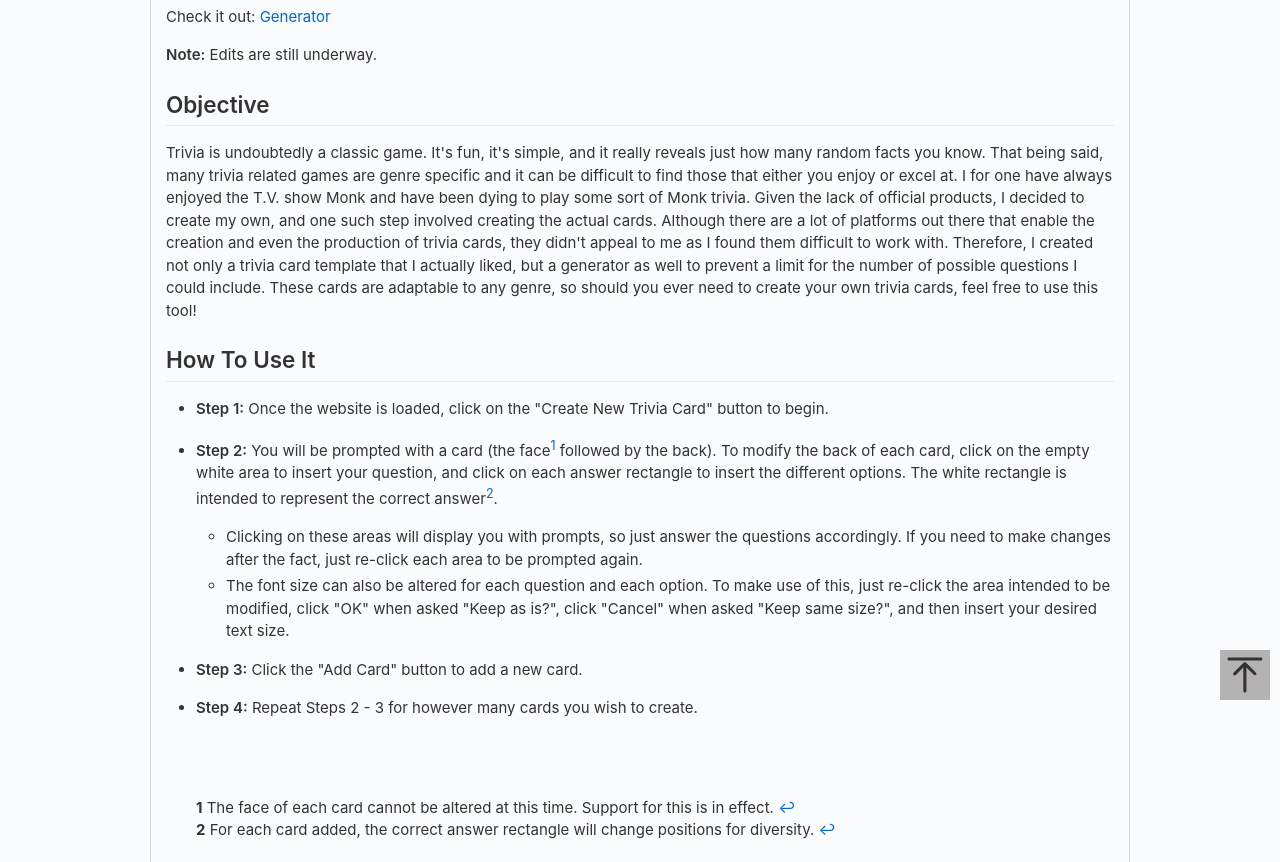
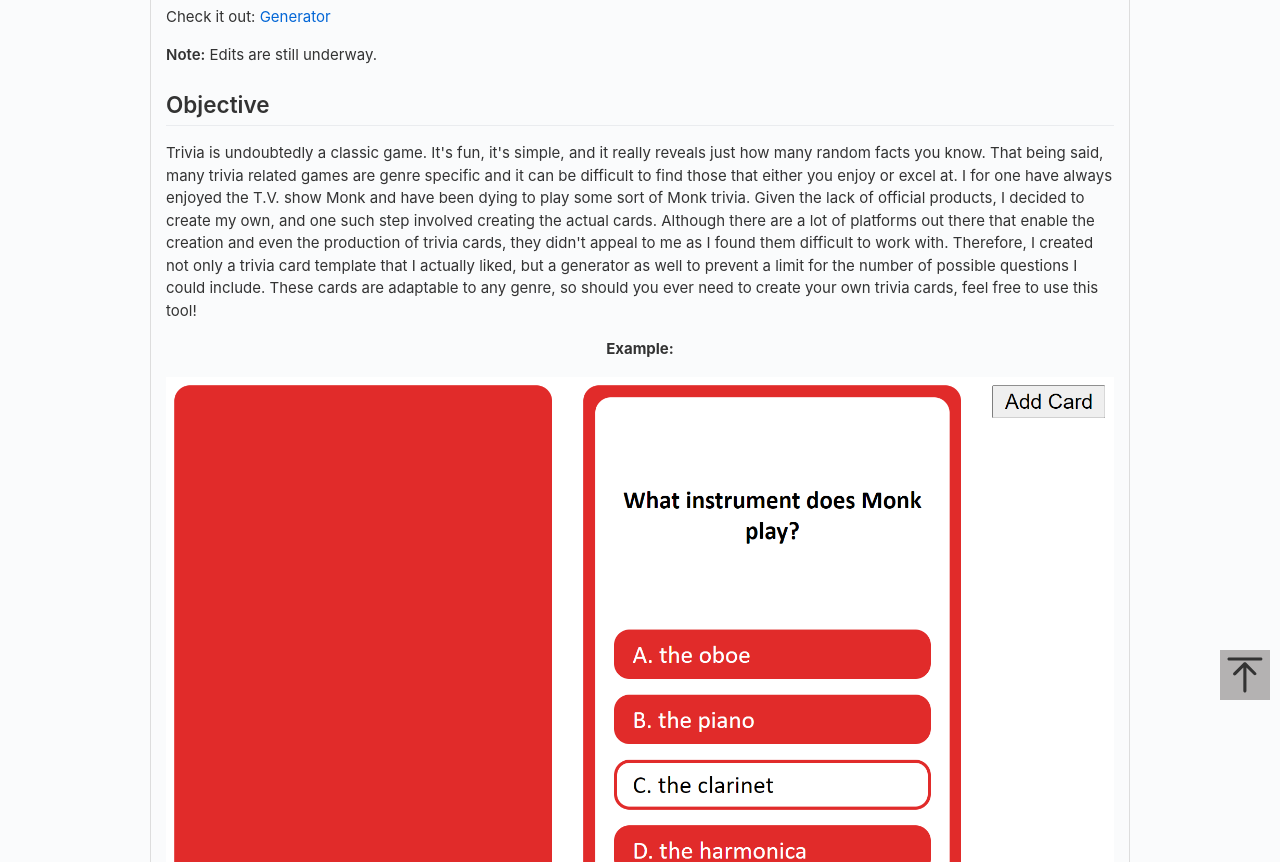
Before and after one commit to grem1ly/trivia_card_generator, a plain HTML site: page README.html in a window 1280 px wide. Shown: the part 90-952 px from the top of the page. Drawn offline with Linux system fonts and the light colour scheme.

Commit message:
update README

```diff
--- a/README.html
+++ b/README.html
@@ -26,6 +26,11 @@
 <p><strong>Note:</strong> Edits are still underway.</p>
 <h2 id="objective">Objective</h2>
 <p>Trivia is undoubtedly a classic game. It&apos;s fun, it&apos;s simple, and it really reveals just how many random facts you know. That being said, many trivia related games are genre specific and it can be difficult to find those that either you enjoy or excel at. I for one have always enjoyed the T.V. show Monk and have been dying to play some sort of Monk trivia. Given the lack of official products, I decided to create my own, and one such step involved creating the actual cards. Although there are a lot of platforms out there that enable the creation and even the production of trivia cards, they didn&apos;t appeal to me as I found them difficult to work with. Therefore, I created not only a trivia card template that I actually liked, but a generator as well to prevent a limit for the number of possible questions I could include. These cards are adaptable to any genre, so should you ever need to create your own trivia cards, feel free to use this tool!</p>
+<p align="center">
+<b>Example:</b>
+</p>
+
+<p><img src="/images/example.PNG" alt="Example"></p>
 <h2 id="how-to-use-it">How To Use It</h2>
 <ul>
 <li><p><strong>Step 1:</strong> Once the website is loaded, click on the &quot;Create New Trivia Card&quot; button to begin.</p>
```
Also changed, not shown: images/example.PNG (added), 1 other file.
